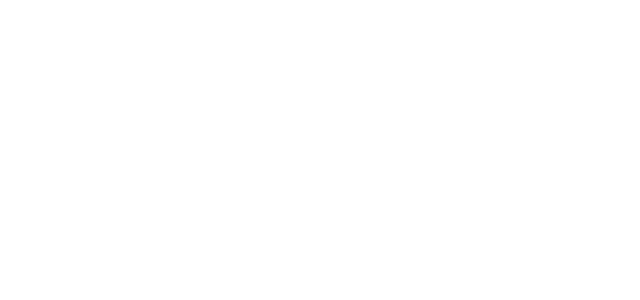
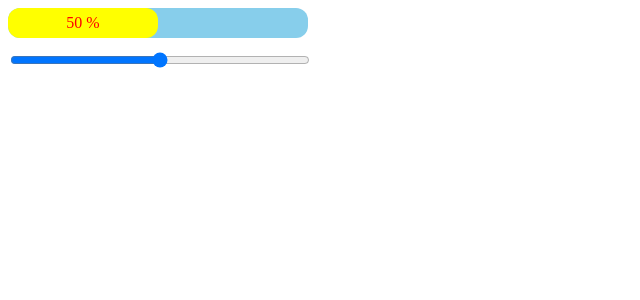
Before and after one commit to kulkarnisanika/react-machine-coding, a React (Vite) app: page /progress-bar in a window 1280 px wide. Before the commit this address had no page. Shown: the top 300 px of the page, without its empty margins (0-640 px from the left). Built offline with nearby package versions, Linux system fonts and the light colour scheme.

Commit message:
progress bar implemented

```diff
--- a/src/App.jsx
+++ b/src/App.jsx
@@ -1,4 +1,5 @@
 import MainContainer from './problems/infinite-scroll/MainContainer';
+import ProgressBar from './problems/progress-bar/ProgressBar';
 import SearchBarDebounce from './problems/search-debouncing/SearchBarDebounce';
 import Home from './problems/theme-changer/Home';
 import TodoList from './problems/to-do-app/TodoList';
@@ -16,6 +17,7 @@
         <Route path="/infinite-scoll" element={<MainContainer/>}></Route>
         <Route path="/to-do-app" element={<TodoList/>}></Route>
         <Route path="/theme-changer" element={<Home/>}></Route>
+        <Route path="/progress-bar" element={<ProgressBar/>}></Route>
 
       </Routes>
     </BrowserRouter>
--- /dev/null
+++ b/src/problems/progress-bar/ProgressBar.jsx
@@ -0,0 +1,33 @@
+import { useState } from 'react'
+
+const ProgressBar = () => {
+
+  //  1. Input Range -0 - 100
+  //  2. Div to show progress
+  //  3. State to store info
+
+  const [progressCount, setProgressCount] = useState(50);
+  return (
+    <div style={{ display: "flex", flexDirection: "column", gap: "12px" }}>
+      <div style={{ backgroundColor: "skyblue", borderRadius: "12px", height: "30px", width: "300px", textAlign: "end" }}>
+        <div style={{
+          backgroundColor: progressCount === 100 ? "green" : "yellow",
+          borderRadius: "12px",
+          height: "30px",
+          width: `${progressCount}%`,
+          display: "flex",
+          justifyContent: "center",
+          alignItems: "center",
+          color: "red"
+        }}>
+          {progressCount} %
+        </div>
+      </div>
+      <div >
+        <input style={{ width: "300px" }} type="range" min={0} max={100} value={progressCount} onChange={(e) => setProgressCount(Number(e.target.value))} aria-label="Progress Slider"></input>
+      </div>
+    </div>
+  )
+}
+
+export default ProgressBar
```
